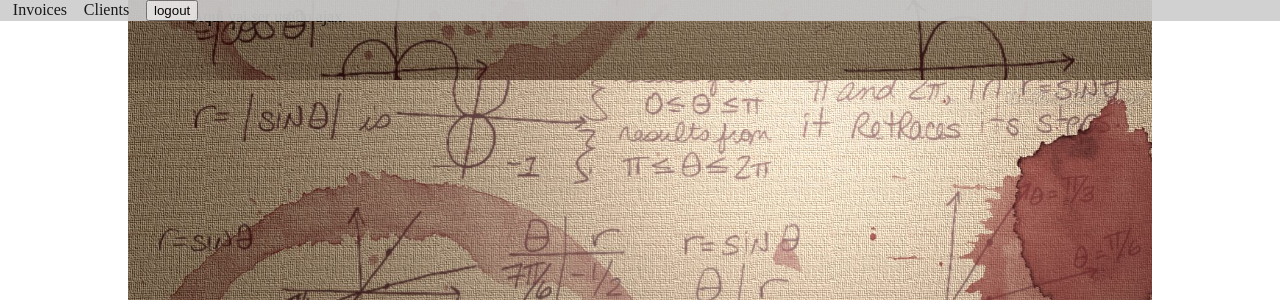
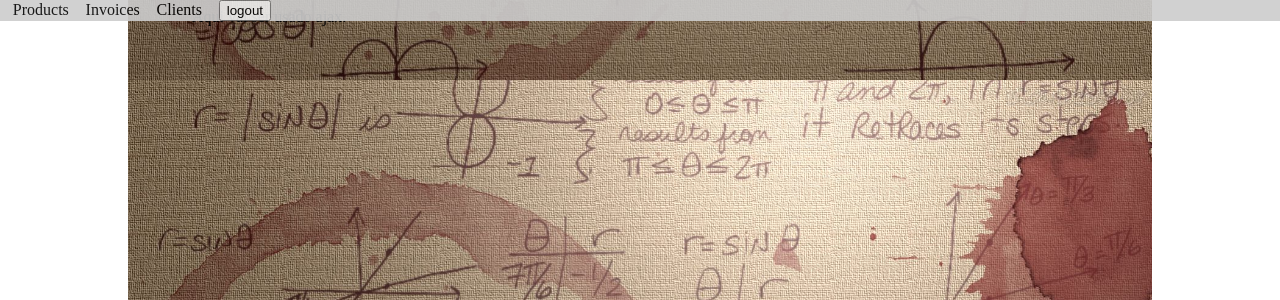
Before and after one commit to DASMendonca/LTW13-14, a PHP site: page /onlineInvoiceSystem.php in a window 1280 px wide. Shown: the top 300 px of the page. Run offline with PHP 8.4, Linux system fonts and the light colour scheme; the visitor is signed in with stand-in values (Sample User, id 1); some libraries are stand-ins or nearby versions.

Commit message:
correction to homepage

```diff
--- a/onlineInvoiceSystem.php
+++ b/onlineInvoiceSystem.php
@@ -31,9 +31,8 @@
 							<input type="button" value="Sign In" id="SignInButton">
 						</form>
 					</li>
-					<li id="li_prod" class="top_lis">Products</li>
 						<?php
-						}
+						} echo '<li id="li_prod" class="top_lis">Products</li>';
 					?>
 					<?php if(isset($_SESSION['customer']) ){
 					?>
```
Also changed, not shown: searchProduct.php (+6 -7 lines).
